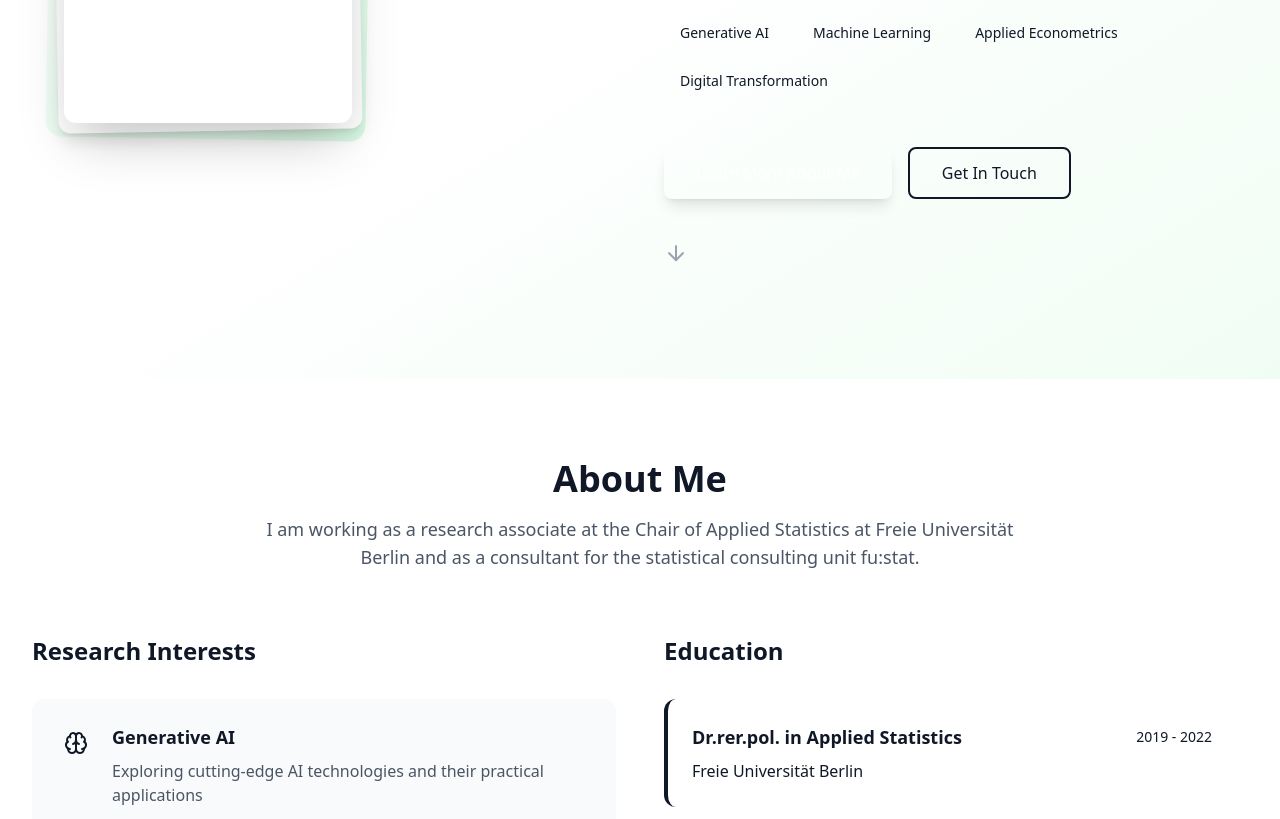
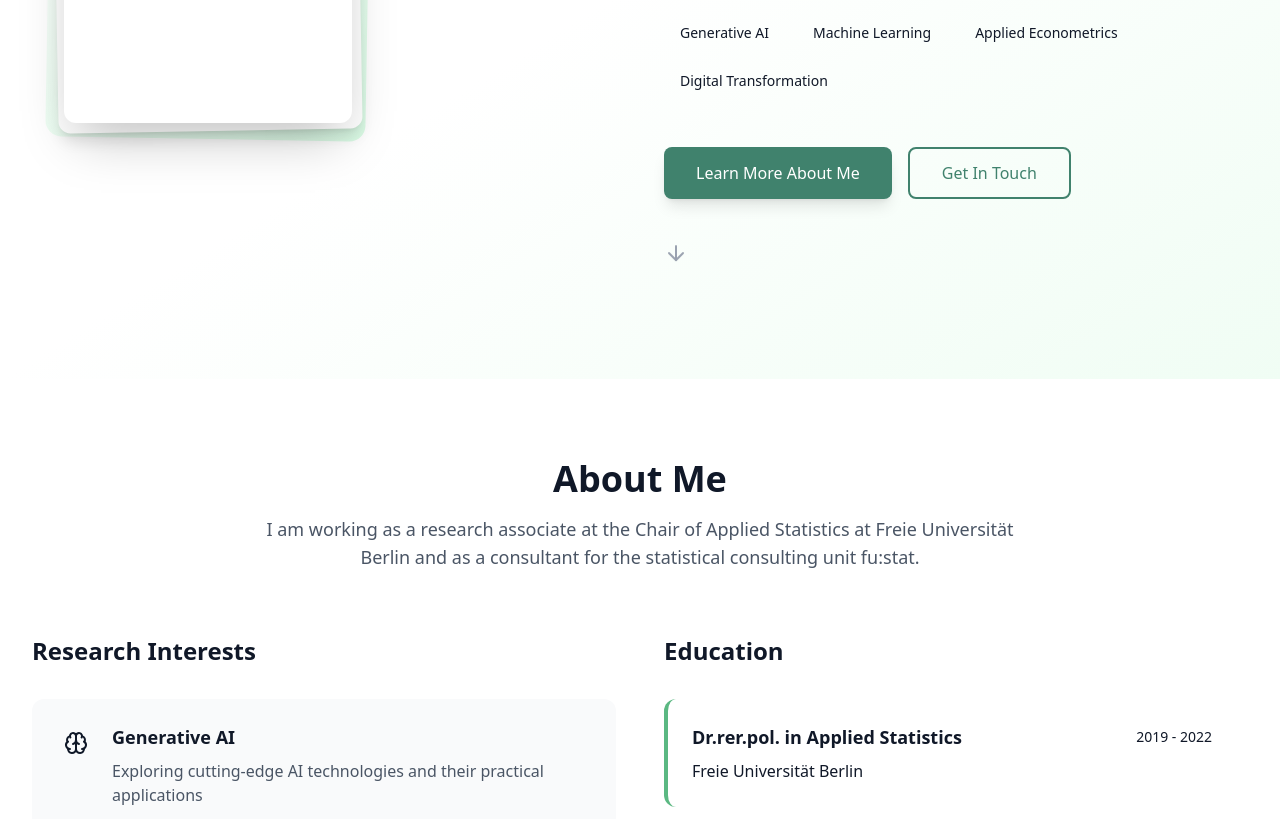
Before and after one commit to krennpa/AcademicPage, a Next.js app: page / in a window 1280 px wide. Shown: the part 421-1240 px from the top of the page. Built offline with nearby package versions, Linux system fonts and the light colour scheme.

Commit message:
changed important frontend features

```diff
--- a/src/app/globals.css
+++ b/src/app/globals.css
@@ -63,3 +63,61 @@
 .dark .bg-custom-green-100 {
   background-color: rgba(31, 61, 48, 0.3) !important;
 }
+
+/* Force buttons to be properly green */
+.bg-custom-green-500 {
+  background-color: #40826d !important;
+}
+
+.hover\:bg-custom-green-600:hover {
+  background-color: #367056 !important;
+}
+
+.border-custom-green-500 {
+  border-color: #40826d !important;
+}
+
+.text-custom-green-500 {
+  color: #40826d !important;
+}
+
+.hover\:bg-custom-green-500:hover {
+  background-color: #40826d !important;
+}
+
+/* Ensure button text is readable */
+button.bg-custom-green-500 {
+  background-color: #40826d !important;
+  color: white !important;
+}
+
+button.bg-custom-green-500:hover {
+  background-color: #367056 !important;
+  color: white !important;
+}
+
+/* Force light green borders for About section */
+.border-custom-green-400 {
+  border-color: #5bb882 !important;
+}
+
+.border-custom-green-200 {
+  border-color: #b8e6c8 !important;
+}
+
+.border-custom-green-300 {
+  border-color: #8dd5a7 !important;
+}
+
+/* Ensure borders are visible and light green */
+.border-l-4.border-custom-green-400 {
+  border-left-color: #5bb882 !important;
+}
+
+.border-l-4.border-custom-green-200 {
+  border-left-color: #b8e6c8 !important;
+}
+
+.dark .border-custom-green-300 {
+  border-color: #8dd5a7 !important;
+}
--- a/src/components/About.tsx
+++ b/src/components/About.tsx
@@ -78,7 +78,7 @@ export default function About() {
               {interests.map((interest, index) => (
                 <div
                   key={index}
-                  className="flex items-start space-x-4 p-6 bg-gray-50 dark:bg-gray-800 rounded-xl hover:bg-gray-100 dark:hover:bg-gray-700 transition-colors"
+                  className="flex items-start space-x-4 p-6 bg-gray-50 dark:bg-gray-800 rounded-xl hover:bg-gradient-to-r hover:from-custom-green-50 hover:to-green-50 dark:hover:from-gray-700 dark:hover:to-custom-green-900/30 transition-all duration-300 hover:shadow-lg"
                 >
                   <div className="flex-shrink-0 p-2 bg-custom-green-100 dark:bg-custom-green-900/30 rounded-lg text-custom-green-700 dark:text-custom-green-400">
                     {interest.icon}
@@ -107,9 +107,9 @@ export default function About() {
                   key={index}
                   className={`p-6 rounded-xl border-l-4 ${
                     edu.highlight
-                      ? 'bg-custom-green-50 dark:bg-custom-green-900/20 border-custom-green-700'
-                      : 'bg-gray-50 dark:bg-gray-800 border-gray-300 dark:border-gray-600'
-                  } hover:shadow-md transition-shadow`}
+                      ? 'bg-custom-green-50 dark:bg-custom-green-900/20 border-custom-green-400 hover:bg-gradient-to-r hover:from-custom-green-100 hover:to-green-100 dark:hover:from-custom-green-900/30 dark:hover:to-custom-green-900/20'
+                      : 'bg-gray-50 dark:bg-gray-800 border-custom-green-200 dark:border-custom-green-300 hover:bg-gradient-to-r hover:from-custom-green-50 hover:to-green-50 dark:hover:from-gray-700 dark:hover:to-custom-green-900/20'
+                  } hover:shadow-lg transition-all duration-300`}
                 >
                   <div className="flex items-start justify-between mb-2">
                     <h4 className={`text-lg font-semibold ${
--- a/src/components/Hero.tsx
+++ b/src/components/Hero.tsx
@@ -92,13 +92,13 @@ export default function Hero() {
             <div className="flex flex-col sm:flex-row gap-4 justify-center lg:justify-start mb-12">
               <button
                 onClick={scrollToAbout}
-                className="bg-custom-green-800 hover:bg-custom-green-900 text-white px-8 py-3 rounded-lg font-medium transition-colors shadow-lg hover:shadow-xl transform hover:-translate-y-1 duration-200"
+                className="bg-custom-green-500 hover:bg-custom-green-600 text-white px-8 py-3 rounded-lg font-medium transition-colors shadow-lg hover:shadow-xl transform hover:-translate-y-1 duration-200"
               >
                 Learn More About Me
               </button>
               <button
                 onClick={() => document.querySelector('#contact')?.scrollIntoView({ behavior: 'smooth' })}
-                className="border-2 border-custom-green-800 text-custom-green-800 dark:text-custom-green-400 dark:border-custom-green-400 hover:bg-custom-green-800 hover:text-white dark:hover:bg-custom-green-400 dark:hover:text-gray-900 px-8 py-3 rounded-lg font-medium transition-colors"
+                className="border-2 border-custom-green-500 text-custom-green-500 dark:text-custom-green-400 dark:border-custom-green-400 hover:bg-custom-green-500 hover:text-white dark:hover:bg-custom-green-500 dark:hover:text-white px-8 py-3 rounded-lg font-medium transition-colors"
               >
                 Get In Touch
               </button>
--- a/src/components/Projects.tsx
+++ b/src/components/Projects.tsx
@@ -246,7 +246,7 @@ export default function Projects() {
             </p>
             <button
               onClick={() => document.querySelector('#contact')?.scrollIntoView({ behavior: 'smooth' })}
-              className="bg-custom-green-800 hover:bg-custom-green-900 text-white px-8 py-3 rounded-lg font-medium transition-colors shadow-lg hover:shadow-xl"
+              className="bg-custom-green-500 hover:bg-custom-green-600 text-white px-8 py-3 rounded-lg font-medium transition-colors shadow-lg hover:shadow-xl"
             >
               Get In Touch
             </button>
```
